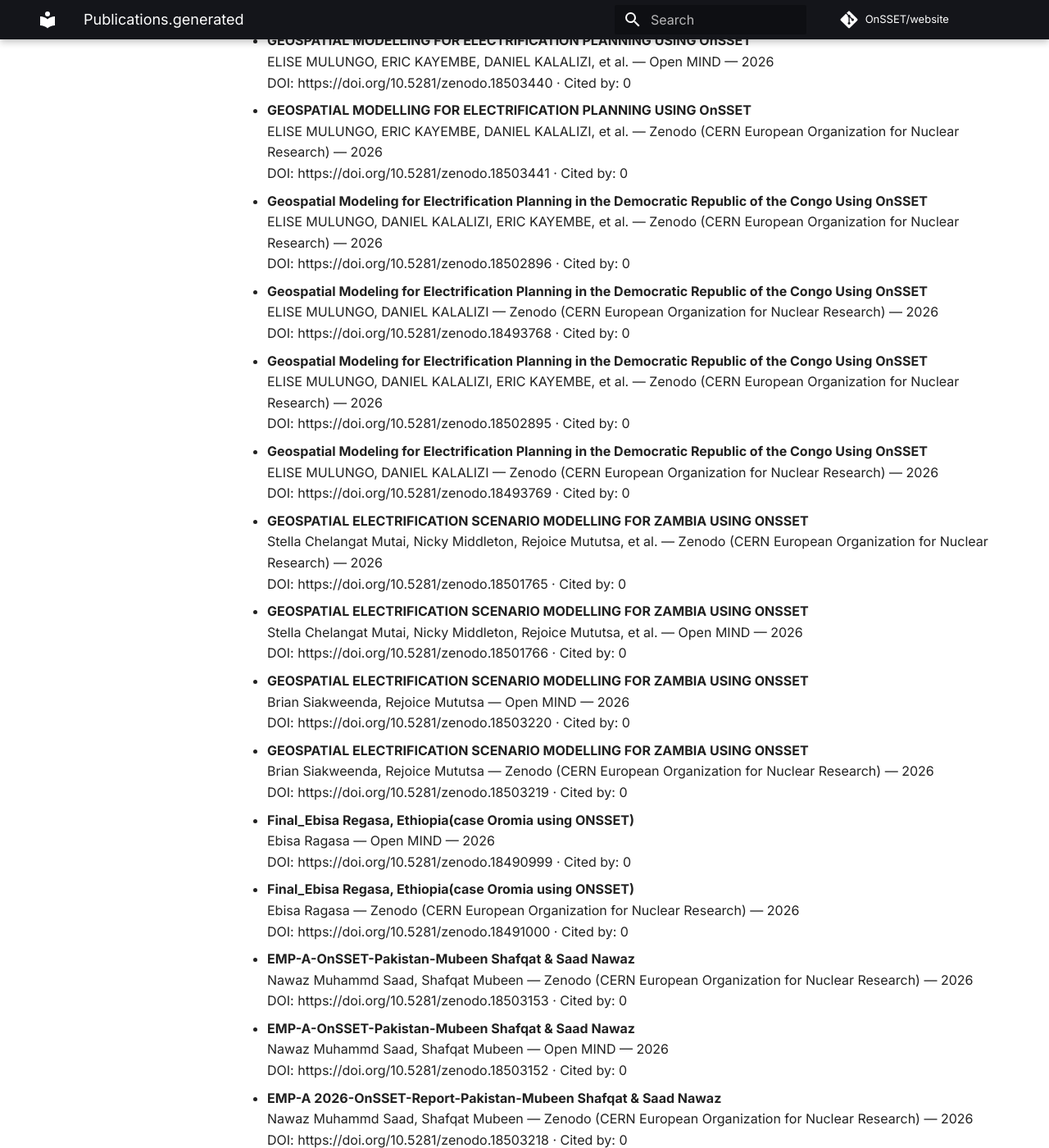
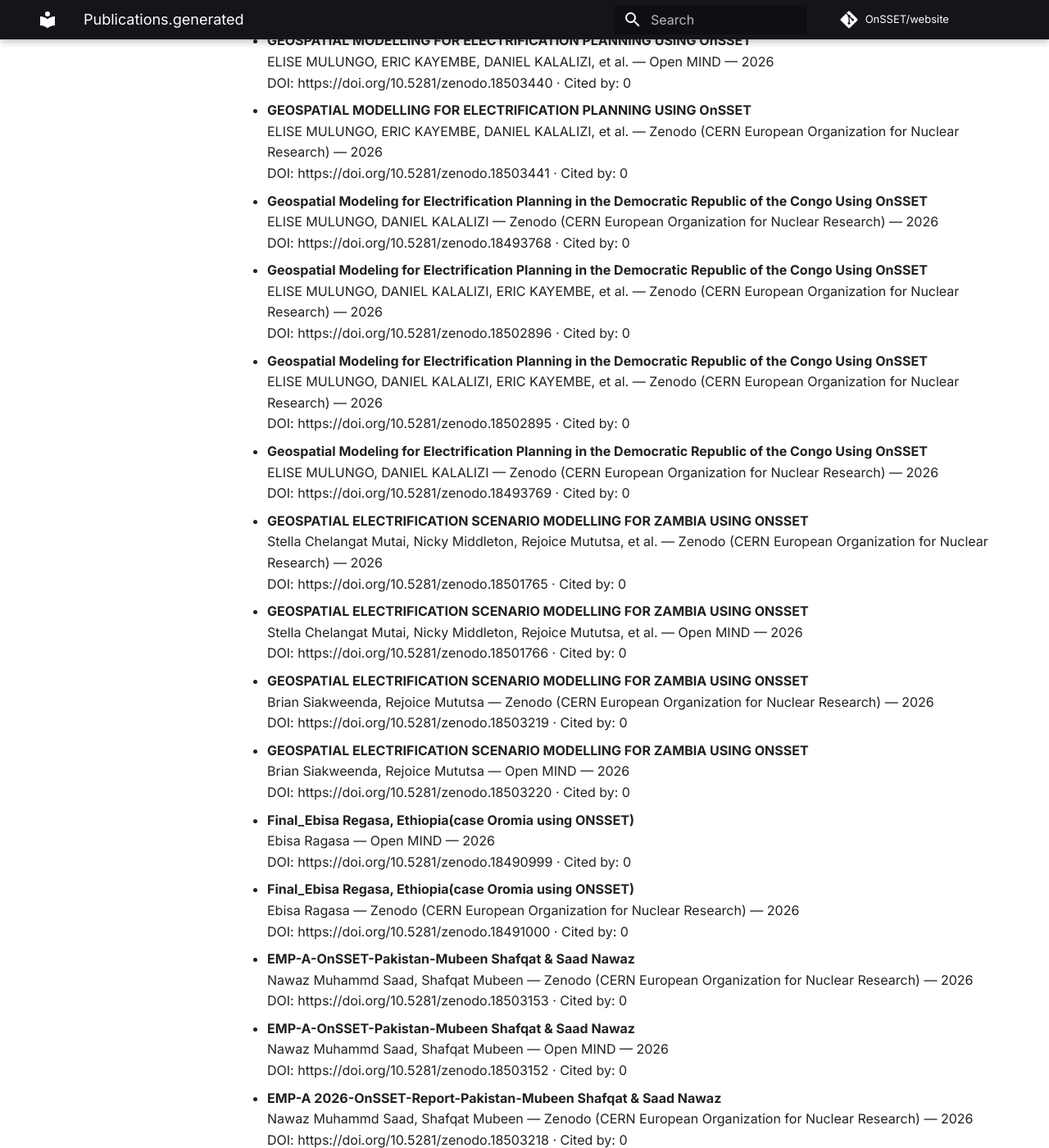
Before and after one commit to OnSSET/website, an MkDocs documentation site: the page built from docs/publications.generated.md, in a window 1280 px wide and 1400 px high, scrolled down 2590 px. Shown: the whole window at 82% size. Built offline with MkDocs 1.6.1 and Material for MkDocs 9.7.7, drawn with Linux system fonts in a browser that asks for light colours; comment, search, counter and statistics services are not loaded; some of the changed text lies outside the part shown.

```diff
--- a/docs/publications.generated.md
+++ b/docs/publications.generated.md
@@ -60,11 +60,11 @@ No results found.
 
 - **OnSSET Badge Concept Note 2026**
   Nicky Middleton — Zenodo (CERN European Organization for Nuclear Research) — 2026
-  DOI: https://doi.org/10.5281/zenodo.18353643 · Cited by: 0
+  DOI: https://doi.org/10.5281/zenodo.18353642 · Cited by: 0
 
 - **OnSSET Badge Concept Note 2026**
   Nicky Middleton — Zenodo (CERN European Organization for Nuclear Research) — 2026
-  DOI: https://doi.org/10.5281/zenodo.18353642 · Cited by: 0
+  DOI: https://doi.org/10.5281/zenodo.18353643 · Cited by: 0
 
 - **Long-term least-cost geospatial electrification planning to bridge the electricity access gap: the case of Ethiopia**
   Adugnaw Lake Temesgen, Yibeltal T. Wassie, Getachew Bekele, et al. — Environmental Research Infrastructure and Sustainability — 2026
@@ -107,12 +107,12 @@ No results found.
   DOI: https://doi.org/10.5281/zenodo.18503441 · Cited by: 0
 
 - **Geospatial Modeling for Electrification Planning in the Democratic Republic of the Congo Using OnSSET**
+  ELISE MULUNGO, DANIEL KALALIZI — Zenodo (CERN European Organization for Nuclear Research) — 2026
+  DOI: https://doi.org/10.5281/zenodo.18493768 · Cited by: 0
+
+- **Geospatial Modeling for Electrification Planning in the Democratic Republic of the Congo Using OnSSET**
   ELISE MULUNGO, DANIEL KALALIZI, ERIC KAYEMBE, et al. — Zenodo (CERN European Organization for Nuclear Research) — 2026
   DOI: https://doi.org/10.5281/zenodo.18502896 · Cited by: 0
-
-- **Geospatial Modeling for Electrification Planning in the Democratic Republic of the Congo Using OnSSET**
-  ELISE MULUNGO, DANIEL KALALIZI — Zenodo (CERN European Organization for Nuclear Research) — 2026
-  DOI: https://doi.org/10.5281/zenodo.18493768 · Cited by: 0
 
 - **Geospatial Modeling for Electrification Planning in the Democratic Republic of the Congo Using OnSSET**
   ELISE MULUNGO, DANIEL KALALIZI, ERIC KAYEMBE, et al. — Zenodo (CERN European Organization for Nuclear Research) — 2026
@@ -131,12 +131,12 @@ No results found.
   DOI: https://doi.org/10.5281/zenodo.18501766 · Cited by: 0
 
 - **GEOSPATIAL ELECTRIFICATION SCENARIO MODELLING FOR ZAMBIA USING ONSSET**
+  Brian Siakweenda, Rejoice Mututsa — Zenodo (CERN European Organization for Nuclear Research) — 2026
+  DOI: https://doi.org/10.5281/zenodo.18503219 · Cited by: 0
+
+- **GEOSPATIAL ELECTRIFICATION SCENARIO MODELLING FOR ZAMBIA USING ONSSET**
   Brian Siakweenda, Rejoice Mututsa — Open MIND — 2026
   DOI: https://doi.org/10.5281/zenodo.18503220 · Cited by: 0
-
-- **GEOSPATIAL ELECTRIFICATION SCENARIO MODELLING FOR ZAMBIA USING ONSSET**
-  Brian Siakweenda, Rejoice Mututsa — Zenodo (CERN European Organization for Nuclear Research) — 2026
-  DOI: https://doi.org/10.5281/zenodo.18503219 · Cited by: 0
 
 - **Final_Ebisa Regasa, Ethiopia(case Oromia using ONSSET)**
   Ebisa Ragasa — Open MIND — 2026
```
Also changed, not shown: other parts of docs/publications.generated.md (+15 -15 lines).
